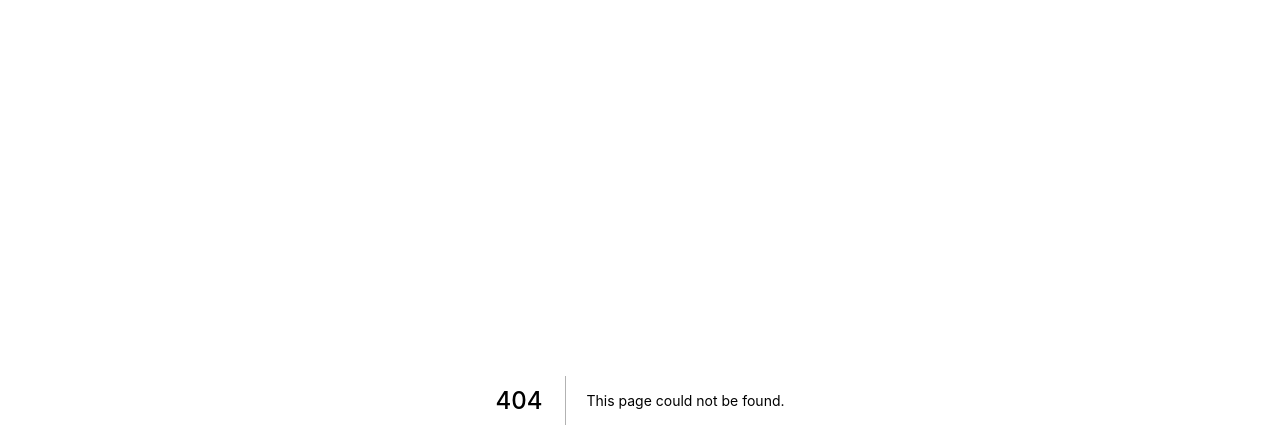
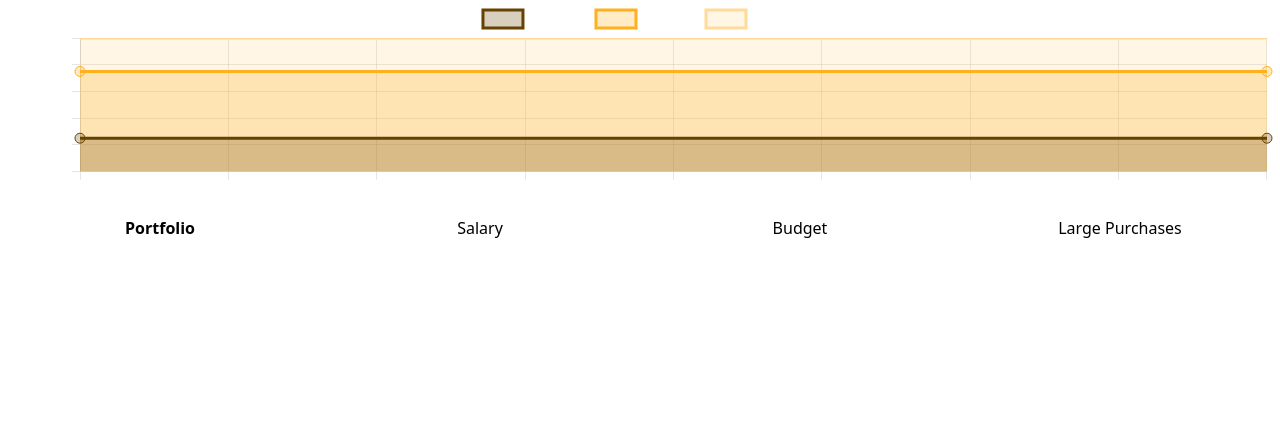
Before and after one commit to sunnyguan/hackutd-f22, a Next.js app in the folder frontend/: page /ChartSelector in a window 1280 px wide. Before the commit this address had no page. Shown: the top 448 px of the page. Built offline with nearby package versions, Linux system fonts and the light colour scheme.

Commit message:
move to defaults

```diff
--- a/frontend/pages/Budget.js
+++ b/frontend/pages/Budget.js
@@ -2,7 +2,7 @@ import { Chart as ChartJS } from "chart.js/auto";
 import { Chart } from "react-chartjs-2";
 import { useEffect, useRef, useState } from "react";
 import "chartjs-plugin-dragdata";
-import { getOrDefault } from "./Defaults";
+import {DEFAULTS, getOrDefault} from "./Defaults";
 
 export default function Budget({ update }) {
   const chartRef = useRef(null);
@@ -134,6 +134,9 @@ export default function Budget({ update }) {
           ticks: {
             color: "white",
           },
+          afterFit: function(scaleInstance) {
+            scaleInstance.width = DEFAULTS["y-label-width"]; // set y-label to 40 pixel fixed
+          }
         },
         x: {
           ticks: {
@@ -273,7 +276,7 @@ export default function Budget({ update }) {
           options={options.options}
           data={options.data}
           width={"100%"}
-          height={"400px"}
+          height={"200px"}
           type={options.type}
           className={"h-full"}
           plugins={options.plugins}
--- /dev/null
+++ b/frontend/pages/ChartSelector.js
@@ -0,0 +1,34 @@
+import InvestmentChart from "./InvestmentChart";
+import PortfolioChart from "./PortfolioChart";
+import SalaryChart from "./SalaryChart";
+import { useState } from "react";
+import Budget from "./Budget";
+import MiscItems from "./MiscItems";
+
+export default function ChartSelector({update}) {
+  const [chart, setChart] = useState("Portfolio");
+
+  const options = {
+    'Portfolio': <PortfolioChart update={update}/>,
+    'Salary': <SalaryChart update={update}/>,
+    'Budget': <Budget update={update}/>,
+    'Large Purchases': <MiscItems update={update}/>,
+  }
+
+  return (
+      <div>
+        <div>
+          {options[chart]}
+        </div>
+        <div className={"grid grid-cols-4 text-center mt-4"}>
+          {Object.keys(options).map(option => (
+            <div key={option} className={chart === option ? 'font-bold' : '' + ' cursor-pointer'}
+                 onClick={_ => {
+                   setChart(option);
+                 }}
+            >{option}</div>
+          ))}
+        </div>
+      </div>
+  );
+}
--- a/frontend/pages/Dashboard.js
+++ b/frontend/pages/Dashboard.js
@@ -1,9 +1,10 @@
 import InvestmentChart from "./InvestmentChart";
-import MovableChart from "./MovableChart";
+import PortfolioChart from "./PortfolioChart";
 import SalaryChart from "./SalaryChart";
 import { useState } from "react";
 import Budget from "./Budget";
 import MiscItems from "./MiscItems";
+import ChartSelector from "./ChartSelector";
 
 export default function Dashboard() {
   const [id, setId] = useState(0);
@@ -18,12 +19,7 @@ export default function Dashboard() {
         <InvestmentChart bump={id} />
       </div>
       <hr />
-      <div className={"grid grid-cols-4 divide-x text-center"}>
-        <MovableChart update={update} />
-        <SalaryChart update={update} />
-        <Budget update={update} />
-        <MiscItems />
-      </div>
+      <ChartSelector update={update}/>
     </div>
   );
 }
--- a/frontend/pages/Defaults.js
+++ b/frontend/pages/Defaults.js
@@ -45,6 +45,7 @@ export const DEFAULTS = {
     { x: 20, y: 20000 },
     { x: 100, y: 20000 },
   ],
+  "y-label-width": 80,
 };
 
 export function getOrDefault(name) {
--- a/frontend/pages/InvestmentChart.js
+++ b/frontend/pages/InvestmentChart.js
@@ -4,7 +4,7 @@ import "chartjs-plugin-dragdata";
 import Slider from "rc-slider";
 import "rc-slider/assets/index.css";
 import * as yearVis from "../years.json";
-import { getOrDefault } from "./Defaults";
+import {DEFAULTS, getOrDefault} from "./Defaults";
 
 export default function InvestmentChart({ bump }) {
   const chartRef = useRef(null);
@@ -219,6 +219,9 @@ export default function InvestmentChart({ bump }) {
           ticks: {
             color: "white",
           },
+          afterFit: function(scaleInstance) {
+            scaleInstance.width = DEFAULTS["y-label-width"]; // set y-label to 40 pixel fixed
+          }
         },
         y2: {
           type: "linear",
--- a/frontend/pages/MovableChart.js
+++ b/frontend/pages/PortfolioChart.js
@@ -2,9 +2,9 @@ import { Chart as ChartJS } from "chart.js/auto";
 import { Chart } from "react-chartjs-2";
 import { useEffect, useRef, useState } from "react";
 import "chartjs-plugin-dragdata";
-import { getOrDefault } from "./Defaults";
+import {DEFAULTS, getOrDefault} from "./Defaults";
 
-export default function MovableChart({ update }) {
+export default function PortfolioChart({ update }) {
   const chartRef = useRef(null);
   const [investment1, setInvestment1] = useState([]);
   const [investment2, setInvestment2] = useState([]);
@@ -113,6 +113,9 @@ export default function MovableChart({ update }) {
           ticks: {
             color: "white",
           },
+          afterFit: function(scaleInstance) {
+            scaleInstance.width = DEFAULTS["y-label-width"]; // set y-label to 40 pixel fixed
+          }
         },
         x: {
           ticks: {
@@ -258,7 +261,7 @@ export default function MovableChart({ update }) {
           options={options.options}
           data={options.data}
           width={"100%"}
-          height={"400px"}
+          height={"200px"}
           type={options.type}
           className={"h-full"}
           plugins={options.plugins}
--- a/frontend/pages/SalaryChart.js
+++ b/frontend/pages/SalaryChart.js
@@ -62,6 +62,9 @@ export default function SalaryChart({ update }) {
           ticks: {
             color: "white",
           },
+          afterFit: function(scaleInstance) {
+            scaleInstance.width = DEFAULTS["y-label-width"]; // set y-label to 40 pixel fixed
+          }
         },
         x: {
           ticks: {
@@ -182,7 +185,7 @@ export default function SalaryChart({ update }) {
           options={options.options}
           data={options.data}
           width={"100%"}
-          height={"400px"}
+          height={"200px"}
           type={options.type}
         />
       </div>
--- a/frontend/pages/index.js
+++ b/frontend/pages/index.js
@@ -1,4 +1,4 @@
-import MovableChart from "./MovableChart";
+import PortfolioChart from "./PortfolioChart";
 import { useEffect, useState } from "react";
 import SalaryChart from "./SalaryChart";
 import Dashboard from "./Dashboard";
@@ -14,7 +14,7 @@ export const headers = [
 
 function Switch({ tab }) {
   if (tab === "Investments") {
-    return <MovableChart update={() => {}} />;
+    return <PortfolioChart update={() => {}} />;
   } else if (tab === "Salary") {
     return <SalaryChart update={() => {}} />;
   } else if (tab === "Dashboard") {
```
Also changed, not shown: 1 other file (tests, documents, lock files or other folders).
